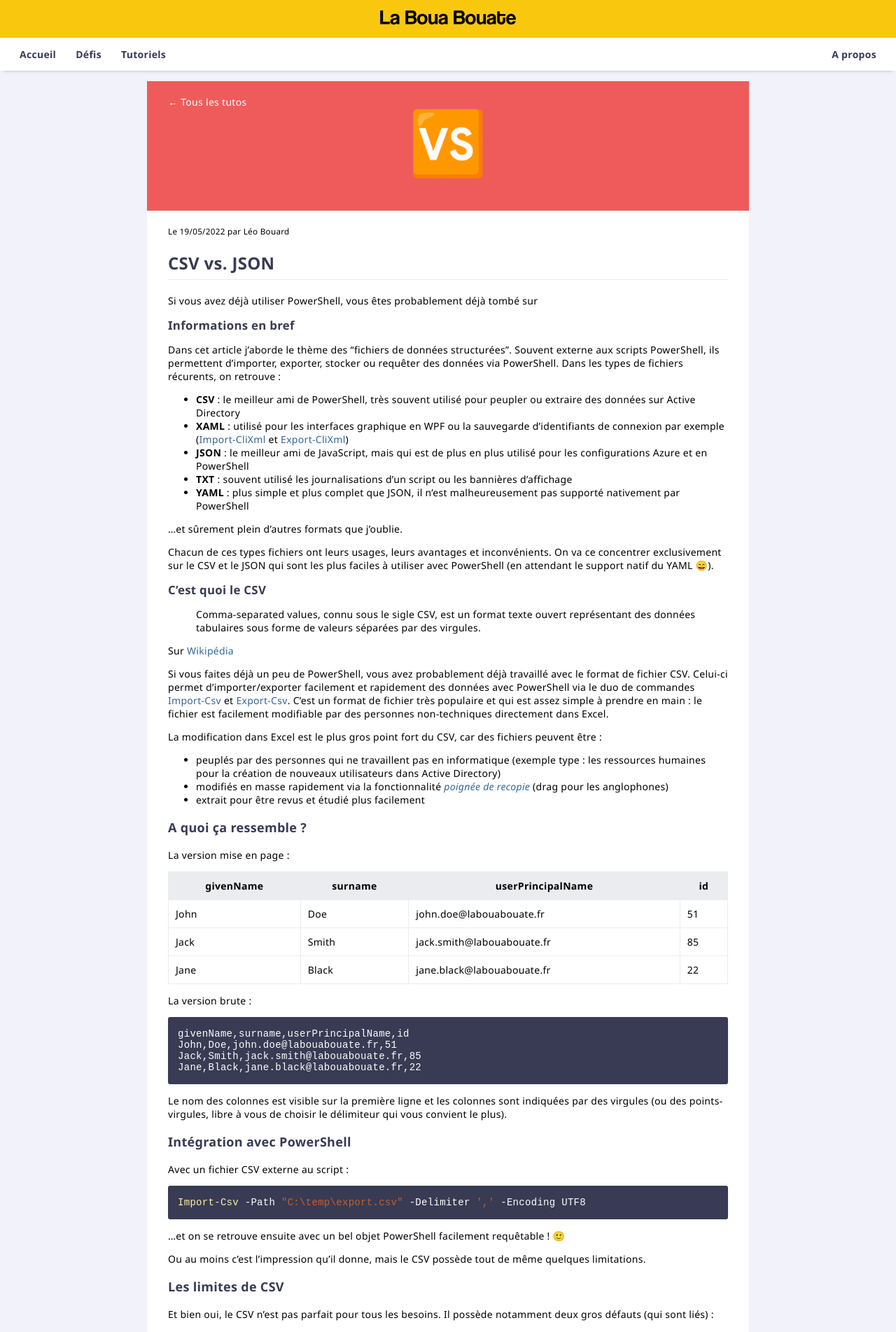
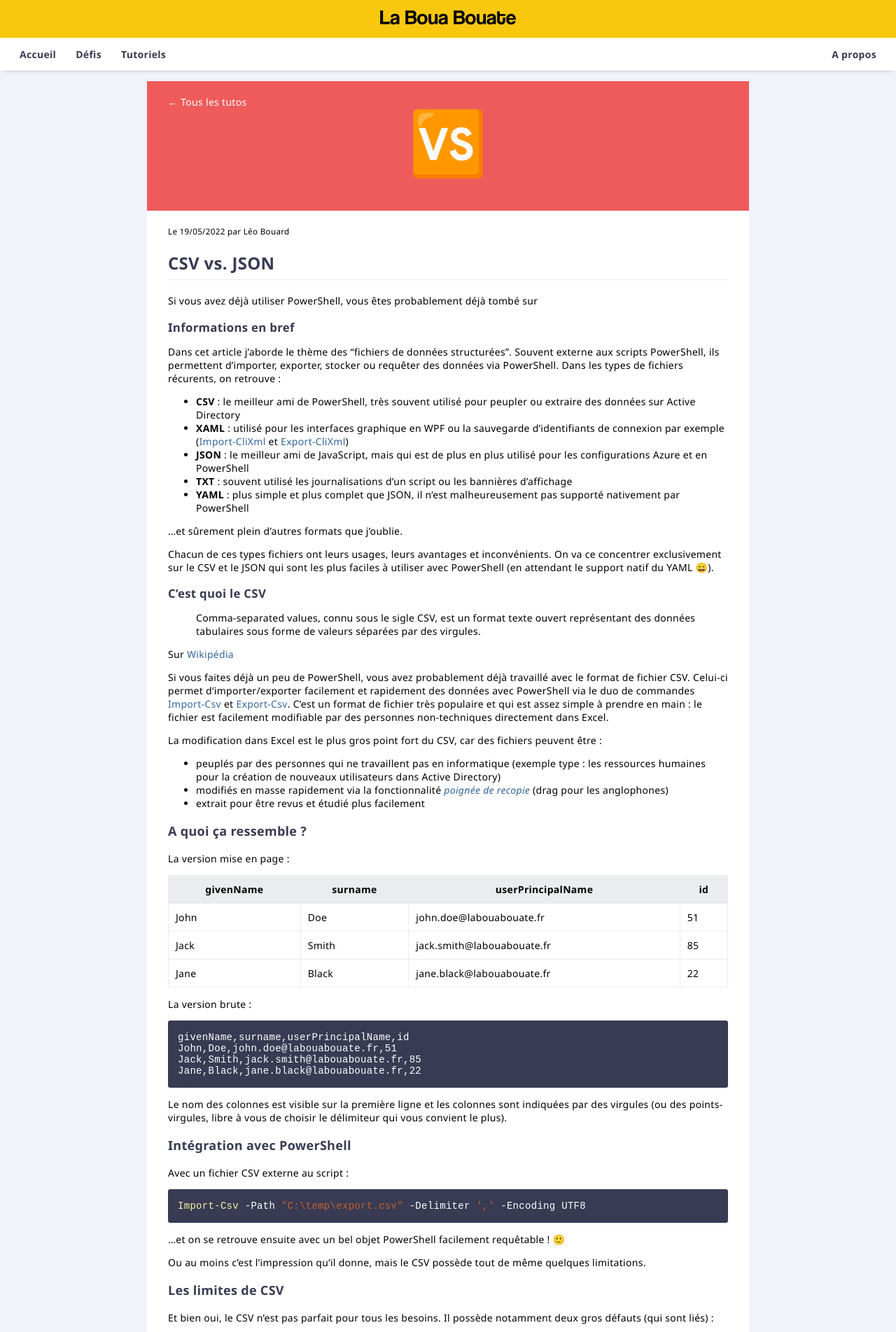
Before and after one commit to leobouard/leobouard.github.io, a Jekyll site: the page built from _posts/2022-05-19-json-vs-csv.md, in a window 1280 px wide. Shown: the top 1903 px of the page at 70% size. Built offline with Jekyll 4.4.1, drawn with Linux system fonts in a browser that asks for light colours.

Commit message:
Update style.scss

```diff
--- a/assets/css/style.scss
+++ b/assets/css/style.scss
@@ -194,6 +194,10 @@ section {
         font-size: large;
     }
 
+    h2, h3, h4, h5 {
+        margin-top: 1em;
+    }
+
     img {
         display: block;
         max-width: 100%;
```
